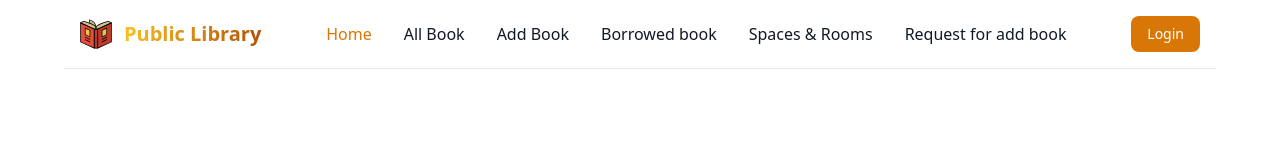
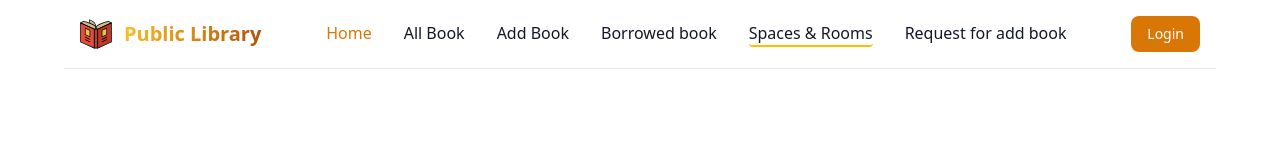
Before and after one commit to 123Somrat/library_management_frontend, a React (Vite) app: page /space in a window 1280 px wide. Shown: the top 160 px of the page. Built offline with nearby package versions, Linux system fonts and the light colour scheme; no server answers.

Commit message:
add active link on navBar

```diff
--- a/src/Component/BookesCategory/BookesCategory.jsx
+++ b/src/Component/BookesCategory/BookesCategory.jsx
@@ -44,7 +44,7 @@ export default function BookesCategory() {
   };
 
   return (
-    <div>
+    <div id='booksCategory'>
       <div className="border-b  border-gray-200 dark:border-gray-700">
         <ul className="flex flex-wrap justify-center -mb-px text-sm font-medium text-center text-gray-500 dark:text-gray-400">
           <li className="mr-2">
--- /dev/null
+++ b/src/Component/Nav/Nav.css
@@ -0,0 +1,3 @@
+#nav a.active{
+     border-bottom: 2px solid #FFBF00;
+}
--- a/src/Component/Nav/Nav.jsx
+++ b/src/Component/Nav/Nav.jsx
@@ -3,7 +3,7 @@ import logo from "../../assets/book-4986.svg";
 import { Link, NavLink } from "react-router-dom";
 import { useContext } from "react";
 import { AuthContext } from "../../Providers/Providers";
-
+import './Nav.css'
 export default function Nav() {
   //<IoBookSharp classNameName="w-8 h-8 text-amber-600"/>
   const { User, userSignOut } = useContext(AuthContext);
@@ -14,7 +14,7 @@ export default function Nav() {
   };
  // md:bg-red-100 dark:bg-gray-800 md:dark:bg-gray-900 dark:border-gray-700
   return (
-    <div>
+    <div id='nav'>
       <nav className=" dark:bg-gray-900  w-full mx-auto z-20 top-0 left-0 border-b border-gray-200 dark:border-gray-600">
         <div className="max-w-screen-xl flex  flex-wrap items-center justify-between mx-auto p-4">
           <Link to={"/"} className="flex items-center">
```
